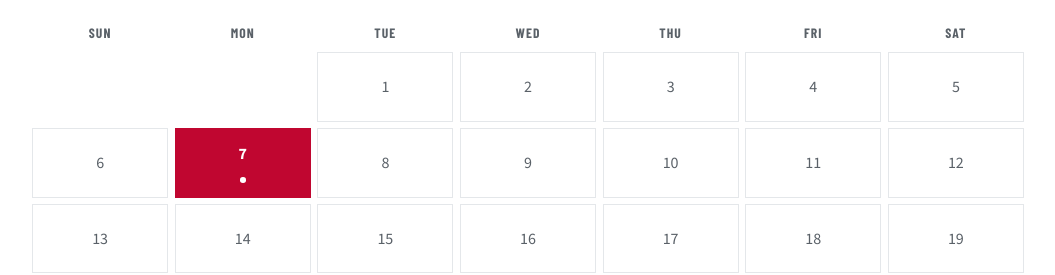
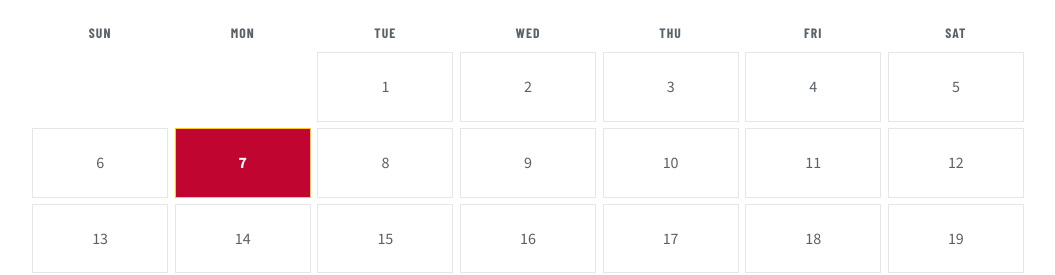
Before and after one commit to koenkirschner21-oss/gema-website, a React (Vite) app: page /events in a window 1280 px wide. Shown: the part 1620-1895 px from the top of the page, without its empty margins (112-1167 px from the left). Built offline with nearby package versions, Linux system fonts and the light colour scheme.

Commit message:
Mark calendar event days with a full GEMA red fill.
Replace the small event dot so scheduled dates are obvious at a glance, and use a gold border for the selected day.

Co-authored-by: Cursor <cursoragent@cursor.com>

```diff
--- a/src/components/EventsCalendar.css
+++ b/src/components/EventsCalendar.css
@@ -98,21 +98,48 @@
   cursor: pointer;
 }
 
+.events-cal__day.has-events {
+  background: var(--color-red);
+  border-color: var(--color-red);
+  color: var(--color-white);
+  font-weight: 700;
+}
+
+.events-cal__day.has-events:hover {
+  background: #a30528;
+  border-color: #a30528;
+}
+
 .events-cal__day.is-today {
   border-color: var(--color-gold);
   color: var(--color-text);
   font-weight: 700;
 }
 
-.events-cal__day.has-events {
+.events-cal__day.is-today.has-events {
+  border-color: var(--color-gold);
+  color: var(--color-white);
+}
+
+.events-cal__day.is-selected {
+  border-color: var(--color-gold);
   color: var(--color-text);
   font-weight: 700;
 }
 
-.events-cal__day.is-selected {
+.events-cal__day.is-selected.has-events {
   background: var(--color-red);
-  border-color: var(--color-red);
+  border-color: var(--color-gold);
   color: var(--color-white);
+}
+
+.events-cal__day.is-selected:hover {
+  border-color: var(--color-gold);
+}
+
+.events-cal__day.is-selected.has-events:hover {
+  background: var(--color-red);
+  border-color: var(--color-gold);
 }
 
 .events-cal__day:focus-visible {
@@ -122,14 +149,7 @@
 }
 
 .events-cal__dot {
-  width: 0.35rem;
-  height: 0.35rem;
-  background: var(--color-red);
-  border-radius: 50%;
-}
-
-.events-cal__day.is-selected .events-cal__dot {
-  background: var(--color-white);
+  display: none;
 }
 
 .events-cal__empty-copy {
```
